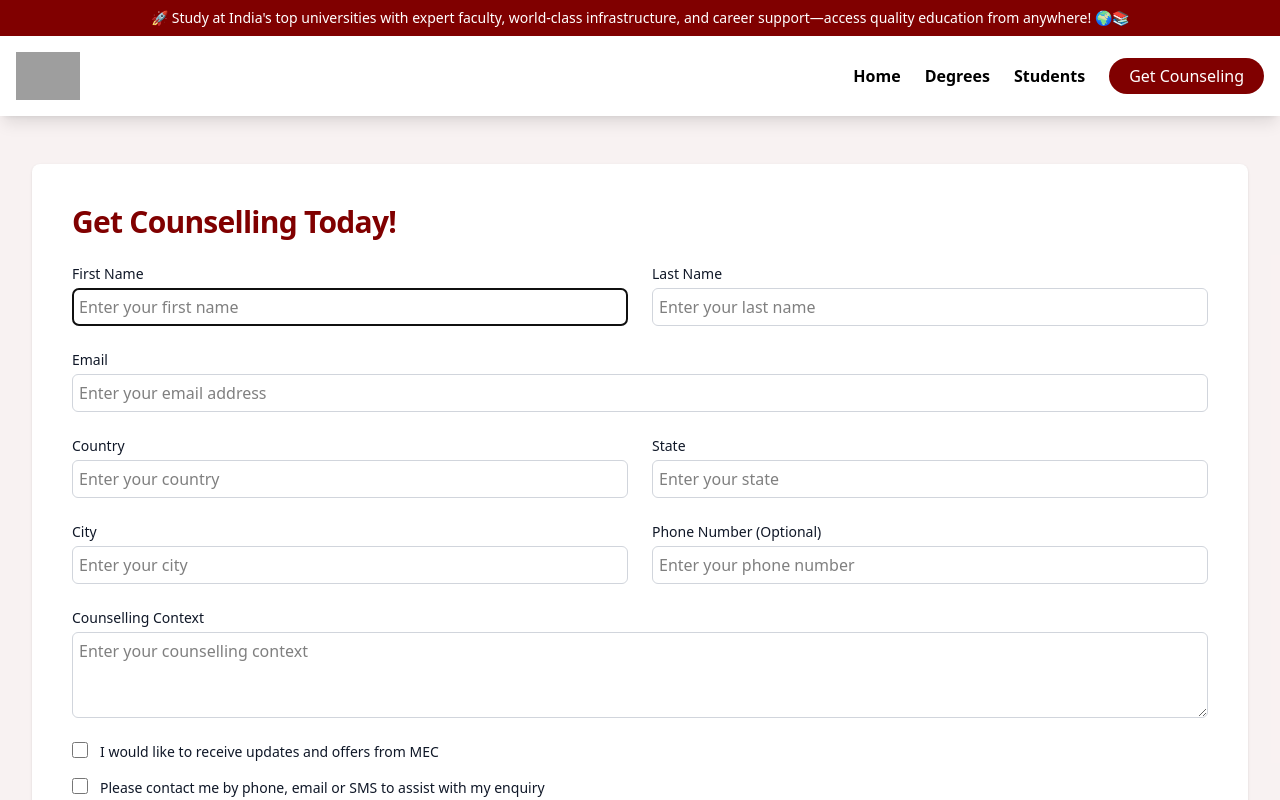
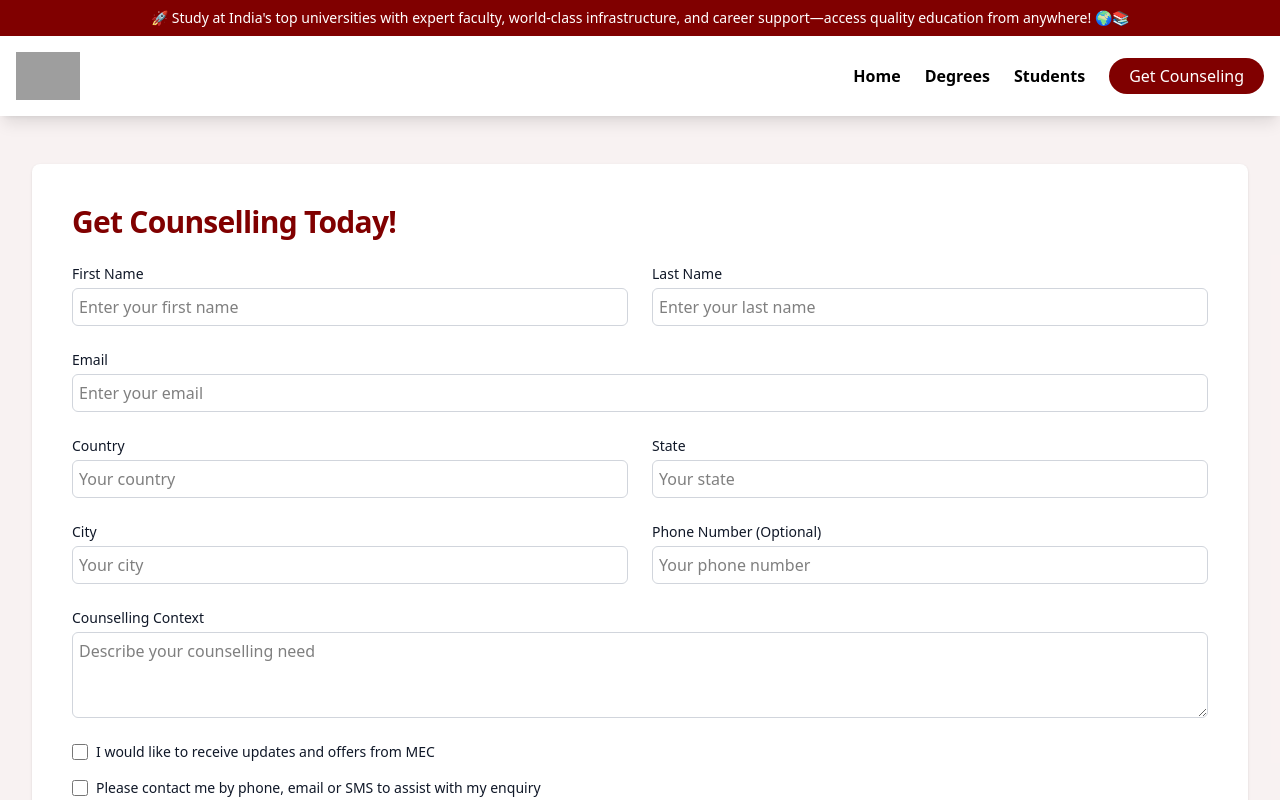
Before and after one commit to Santhosh20112003/mec, a React (Vite) app: page /contact in a window 1280 px wide. Shown: the top 800 px of the page. Built offline with nearby package versions, Linux system fonts and the light colour scheme; grey boxes are pictures that could not be loaded.

Commit message:
Enhance form validation in Contact1 component and update form submission URL

```diff
--- a/src/components/contact/Contact1.jsx
+++ b/src/components/contact/Contact1.jsx
@@ -24,67 +24,42 @@ function Contact1() {
         });
     };
 
-    const handleSubmit = async (e) => {
-        e.preventDefault();
+    const handleSubmit = (e) => {
         const nameRegex = /^[A-Za-z\s]+$/;
+        const phoneRegex = /^\d{10}$/;
         const emailRegex = /^[^\s@]+@[^\s@]+\.[^\s@]+$/;
 
         if (!nameRegex.test(formData.firstName)) {
+            e.preventDefault();
             toast.error('First name can only contain letters.');
             return;
         }
 
         if (!nameRegex.test(formData.lastName)) {
+            e.preventDefault();
             toast.error('Last name can only contain letters.');
             return;
         }
 
         if (!emailRegex.test(formData.email)) {
+            e.preventDefault();
             toast.error('Please enter a valid email address.');
             return;
         }
 
+        if (formData.phone && !phoneRegex.test(formData.phone)) {
+            e.preventDefault();
+            toast.error('Phone number must be exactly 10 digits.');
+            return;
+        }
+
         if (!formData.firstName || !formData.lastName || !formData.email || !formData.country || !formData.state || !formData.city || !formData.consent || !formData.contactConsent) {
+            e.preventDefault();
             toast.error('Please fill in all required fields.');
             return;
         }
 
         setIsSubmitting(true);
-        const formSubmitUrl = "https://formsubmit.co/mayiloneducation@gmail.com";
-        const loadingToast = toast.loading('Submitting your request...');
-
-        try {
-            const response = await fetch(formSubmitUrl, {
-                method: 'POST',
-                headers: {
-                    'Content-Type': 'application/json',
-                },
-                body: JSON.stringify(formData),
-            });
-
-            if (response.ok) {
-                toast.success('Form submitted successfully!', { id: loadingToast });
-                setFormData({
-                    firstName: '',
-                    lastName: '',
-                    email: '',
-                    country: '',
-                    state: '',
-                    city: '',
-                    phone: '',
-                    message: '',
-                    consent: false,
-                    contactConsent: false,
-                });
-            } else {
-                toast.error('Form submission failed. Please try again.', { id: loadingToast });
-            }
-        } catch (error) {
-            console.error('Submission error:', error);
-            toast.error('Connection error. Please try again.', { id: loadingToast });
-        } finally {
-            setIsSubmitting(false);
-        }
     };
 
     return (
@@ -93,53 +68,64 @@ function Contact1() {
                 <div className="grid grid-cols-1 place-content-center gap-12">
                     <div className="bg-white p-10 shadow rounded-lg">
                         <h2 className="text-3xl font-bold tracking-tight text-[#800000] mb-6">Get Counselling Today!</h2>
-                        <form onSubmit={handleSubmit}>
+
+                        <form
+                            onSubmit={handleSubmit}
+                            action="https://formsubmit.co/support@mayilon.org"
+                            method="POST"
+                        >
+                            {/* Hidden input to disable FormSubmit captcha */}
+                            <input type="hidden" name="_captcha" value="false" />
+                            {/* Optional redirect URL after success */}
+                            <input type="hidden" name="_next" value="https://mayilon.org/thank-you" />
+
                             <div className="grid grid-cols-1 gap-6 sm:grid-cols-2">
                                 <div>
                                     <label className="block text-sm font-medium text-gray-900">First Name</label>
-                                    <input autoFocus type="text" name="firstName" placeholder="Enter your first name" value={formData.firstName} onChange={handleChange} className="mt-1 p-1.5 block w-full rounded-md border-gray-300 border" required />
+                                    <input type="text" name="firstName" required value={formData.firstName} onChange={handleChange} placeholder="Enter your first name" className="mt-1 p-1.5 block w-full rounded-md border border-gray-300" />
                                 </div>
                                 <div>
                                     <label className="block text-sm font-medium text-gray-900">Last Name</label>
-                                    <input type="text" name="lastName" placeholder="Enter your last name" value={formData.lastName} onChange={handleChange} className="mt-1 p-1.5 block w-full rounded-md border-gray-300 border" required />
+                                    <input type="text" name="lastName" required value={formData.lastName} onChange={handleChange} placeholder="Enter your last name" className="mt-1 p-1.5 block w-full rounded-md border border-gray-300" />
                                 </div>
                                 <div className="sm:col-span-2">
                                     <label className="block text-sm font-medium text-gray-900">Email</label>
-                                    <input type="email" name="email" placeholder="Enter your email address" value={formData.email} onChange={handleChange} className="mt-1 p-1.5 block w-full rounded-md border-gray-300 border" required />
+                                    <input type="email" name="email" required value={formData.email} onChange={handleChange} placeholder="Enter your email" className="mt-1 p-1.5 block w-full rounded-md border border-gray-300" />
                                 </div>
                                 <div>
                                     <label className="block text-sm font-medium text-gray-900">Country</label>
-                                    <input type="text" name="country" placeholder="Enter your country" value={formData.country} onChange={handleChange} className="mt-1 p-1.5 block w-full rounded-md border-gray-300 border" required />
+                                    <input type="text" name="country" required value={formData.country} onChange={handleChange} placeholder="Your country" className="mt-1 p-1.5 block w-full rounded-md border border-gray-300" />
                                 </div>
                                 <div>
                                     <label className="block text-sm font-medium text-gray-900">State</label>
-                                    <input type="text" name="state" placeholder="Enter your state" value={formData.state} onChange={handleChange} className="mt-1 p-1.5 block w-full rounded-md border-gray-300 border" required />
+                                    <input type="text" name="state" required value={formData.state} onChange={handleChange} placeholder="Your state" className="mt-1 p-1.5 block w-full rounded-md border border-gray-300" />
                                 </div>
                                 <div>
                                     <label className="block text-sm font-medium text-gray-900">City</label>
-                                    <input type="text" name="city" placeholder="Enter your city" value={formData.city} onChange={handleChange} className="mt-1 p-1.5 block w-full rounded-md border-gray-300 border" required />
+                                    <input type="text" name="city" required value={formData.city} onChange={handleChange} placeholder="Your city" className="mt-1 p-1.5 block w-full rounded-md border border-gray-300" />
                                 </div>
                                 <div>
                                     <label className="block text-sm font-medium text-gray-900">Phone Number (Optional)</label>
-                                    <input type="number" name="phone" placeholder="Enter your phone number" value={formData.phone} onChange={handleChange} className="mt-1 p-1.5 block w-full rounded-md border-gray-300 border" />
+                                    <input type="number" name="phone" value={formData.phone} onChange={handleChange} placeholder="Your phone number" className="mt-1 p-1.5 block w-full rounded-md border border-gray-300" />
                                 </div>
                                 <div className="sm:col-span-2">
                                     <label className="block text-sm font-medium text-gray-900">Counselling Context</label>
-                                    <textarea name="message" placeholder="Enter your counselling context" value={formData.message} onChange={handleChange} className="mt-1 p-1.5 block w-full rounded-md border-gray-300 border" rows="3" required></textarea>
+                                    <textarea name="message" required value={formData.message} onChange={handleChange} placeholder="Describe your counselling need" className="mt-1 p-1.5 block w-full rounded-md border border-gray-300" rows="3"></textarea>
                                 </div>
                                 <div className="sm:col-span-2">
-                                    <div className="flex items-start">
-                                        <input id="consent" name="consent" type="checkbox" checked={formData.consent} onChange={handleChange} className="h-4 w-4 text-[#800000] border-gray-300 rounded accent-[#800000]" required />
-                                        <label htmlFor="consent" className="ml-3 text-sm font-medium text-gray-900">I would like to receive updates and offers from MEC</label>
-                                    </div>
+                                    <label className="flex items-center text-sm font-medium text-gray-900">
+                                        <input type="checkbox" name="consent" checked={formData.consent} onChange={handleChange} required className="mr-2 h-4 w-4 border-gray-300 rounded text-[#800000]" />
+                                        I would like to receive updates and offers from MEC
+                                    </label>
                                 </div>
                                 <div className="sm:col-span-2 -mt-2">
-                                    <div className="flex items-start">
-                                        <input id="contactConsent" name="contactConsent" type="checkbox" checked={formData.contactConsent} onChange={handleChange} className="h-4 w-4 text-[#800000] border-gray-300 rounded accent-[#800000]" required />
-                                        <label htmlFor="contactConsent" className="ml-3 text-sm font-medium text-gray-900">Please contact me by phone, email or SMS to assist with my enquiry</label>
-                                    </div>
+                                    <label className="flex items-center text-sm font-medium text-gray-900">
+                                        <input type="checkbox" name="contactConsent" checked={formData.contactConsent} onChange={handleChange} required className="mr-2 h-4 w-4 border-gray-300 rounded text-[#800000]" />
+                                        Please contact me by phone, email or SMS to assist with my enquiry
+                                    </label>
                                 </div>
                             </div>
+
                             <div className="mt-6 text-left">
                                 <button
                                     type="submit"
@@ -153,6 +139,7 @@ function Contact1() {
                     </div>
                 </div>
             </div>
+
             <Toaster position="top-center" reverseOrder={false} />
         </section>
     );
```
